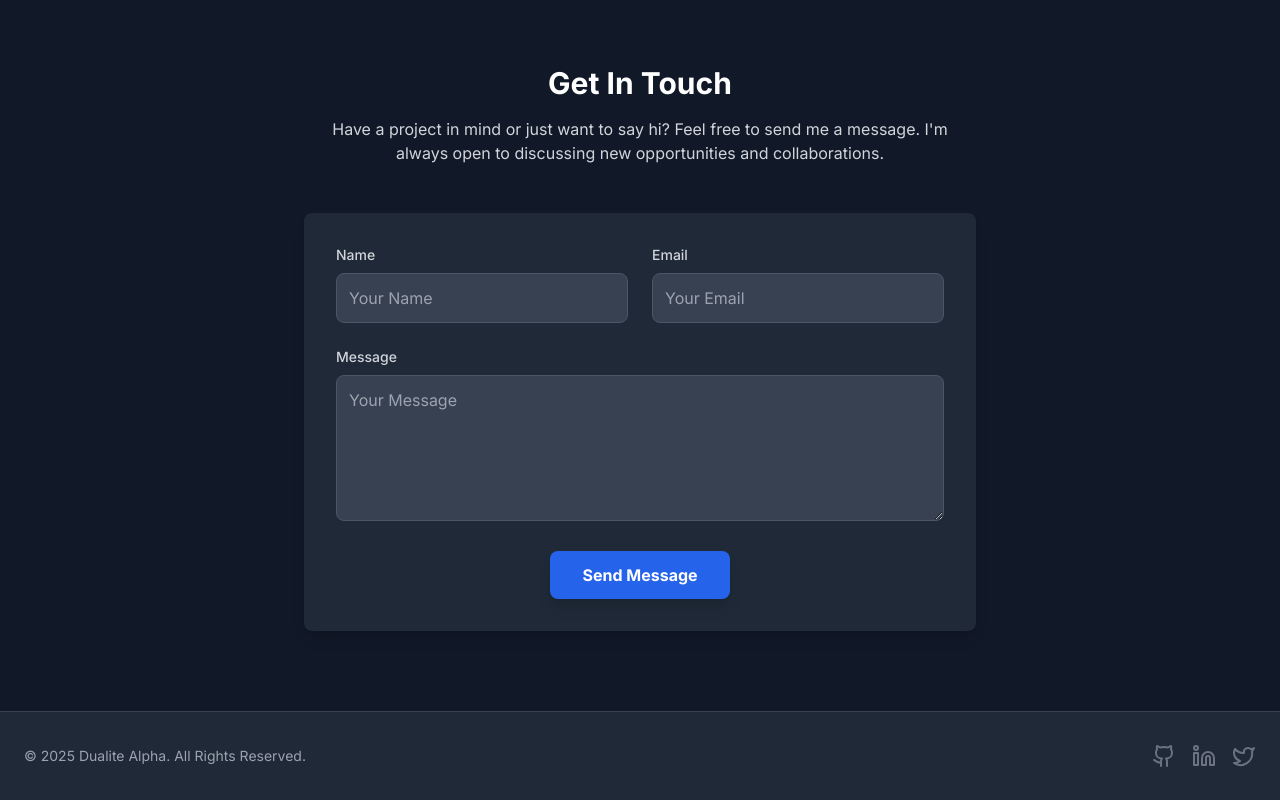
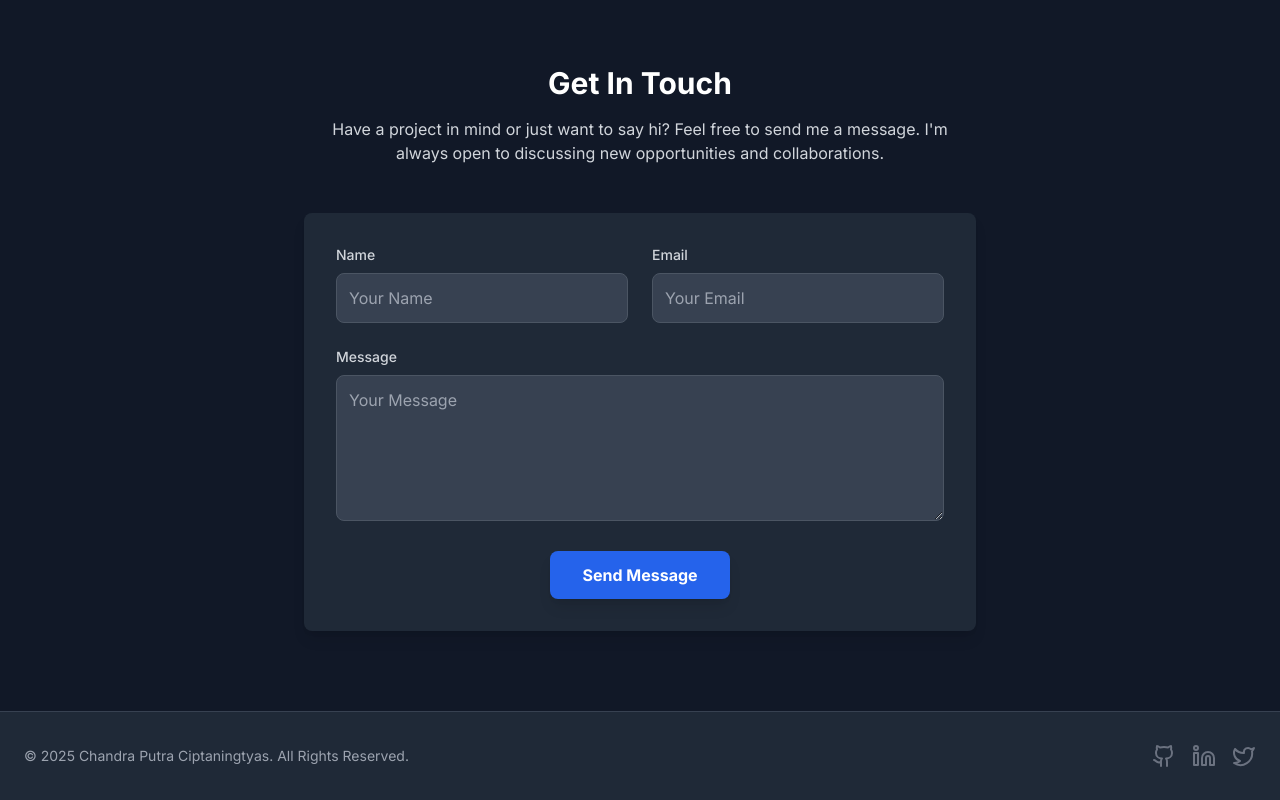
Before and after one commit to ChandraPC3000/personal-pportfolio, a React (Vite) app: page / in a window 1280 px wide. Shown: the part 2984-3784 px from the top of the page. Built offline with nearby package versions, Linux system fonts and the light colour scheme.

Commit message:
Update Footer.tsx

```diff
--- a/src/components/Footer.tsx
+++ b/src/components/Footer.tsx
@@ -7,7 +7,7 @@ const Footer: React.FC = () => {
       <div className="container mx-auto px-6 py-8">
         <div className="flex flex-col items-center justify-between sm:flex-row">
           <p className="text-sm text-gray-600 dark:text-gray-400 mb-4 sm:mb-0">
-            &copy; {new Date().getFullYear()} Dualite Alpha. All Rights Reserved.
+            &copy; {new Date().getFullYear()} Chandra Putra Ciptaningtyas. All Rights Reserved.
           </p>
           <div className="flex space-x-4">
             <a href="#" aria-label="GitHub Profile" className="text-gray-500 hover:text-blue-600 dark:hover:text-blue-400 transition-colors duration-300">
```
